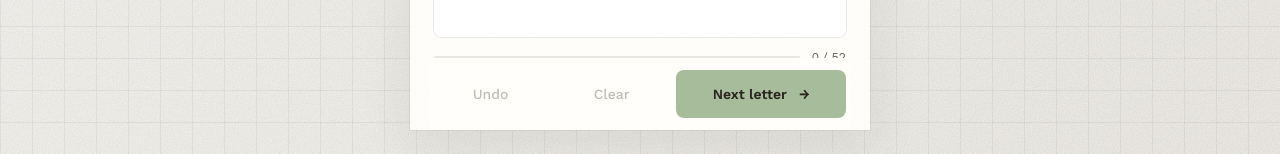
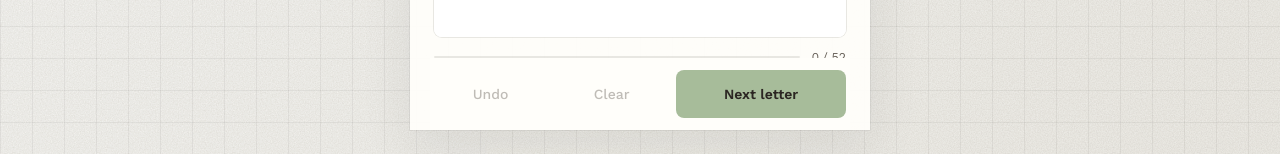
Before and after one commit to jananadiw/handwrite, a Next.js app: page /draw in a window 1280 px wide. Shown: the part 646-800 px from the top of the page. Built offline with nearby package versions, Linux system fonts and the light colour scheme.

Commit message:
style: remove arrow from next letter button

```diff
--- a/src/app/draw/draw-glyphs-form.tsx
+++ b/src/app/draw/draw-glyphs-form.tsx
@@ -253,7 +253,7 @@ export function DrawGlyphsForm() {
               onClick={goToNextChar}
               type="button"
             >
-              Next letter <span aria-hidden="true">→</span>
+              Next letter
             </button>
           </div>
         )}
```
